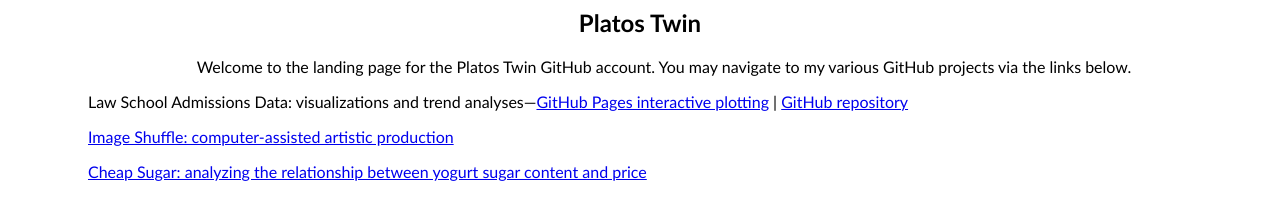
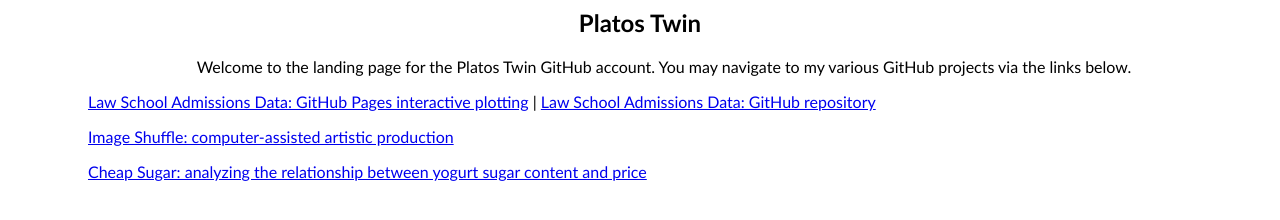
Before and after one commit to PlatosTwin/platostwin.github.io, a plain HTML site: page index.html in a window 1280 px wide. Drawn offline with Linux system fonts and the light colour scheme.

Commit message:
Update index.html

```diff
--- a/index.html
+++ b/index.html
@@ -11,7 +11,7 @@
   <p></p>
 
   <div style="font-family:calibri; margin-left:5em">
-  Law School Admissions Data: visualizations and trend analyses—<a href="https://platostwin.github.io/LawSchoolData/">GitHub Pages interactive plotting</a> | <a href="https://github.com/PlatosTwin/LawSchoolData">GitHub repository</a>
+  <a href="https://platostwin.github.io/LawSchoolData/">Law School Admissions Data: GitHub Pages interactive plotting</a> | <a href="https://github.com/PlatosTwin/LawSchoolData">Law School Admissions Data: GitHub repository</a>
 
   <p></p>
 
```
